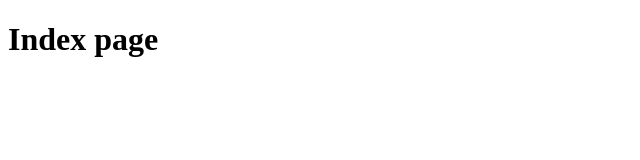
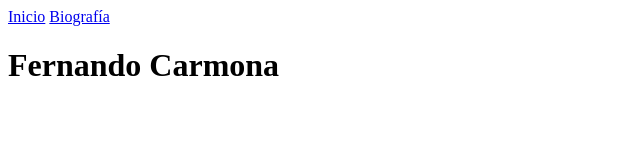
Before and after one commit to ferkanzai/PersonalWebPage_TheBridge, a plain HTML site: page index.html in a window 1280 px wide. Shown: the whole page, without its empty margins (0-640 px from the left). Drawn offline with Linux system fonts and the light colour scheme.

Commit message:
Add header

```diff
--- a/index.html
+++ b/index.html
@@ -8,7 +8,13 @@
 </head>
 
 <body>
-    <h1>Index page</h1>
+    <header>
+        <nav>
+            <a href="index.html" target="_blank" rel="noopener noreferrer">Inicio</a>
+            <a href="biografia.html" target="_blank" rel="noopener noreferrer">Biografía</a>
+        </nav>
+    </header>
+    <h1>Fernando Carmona</h1>
 </body>
 
 </html>
```
Also changed, not shown: biografia.html (+6 -0 lines).
